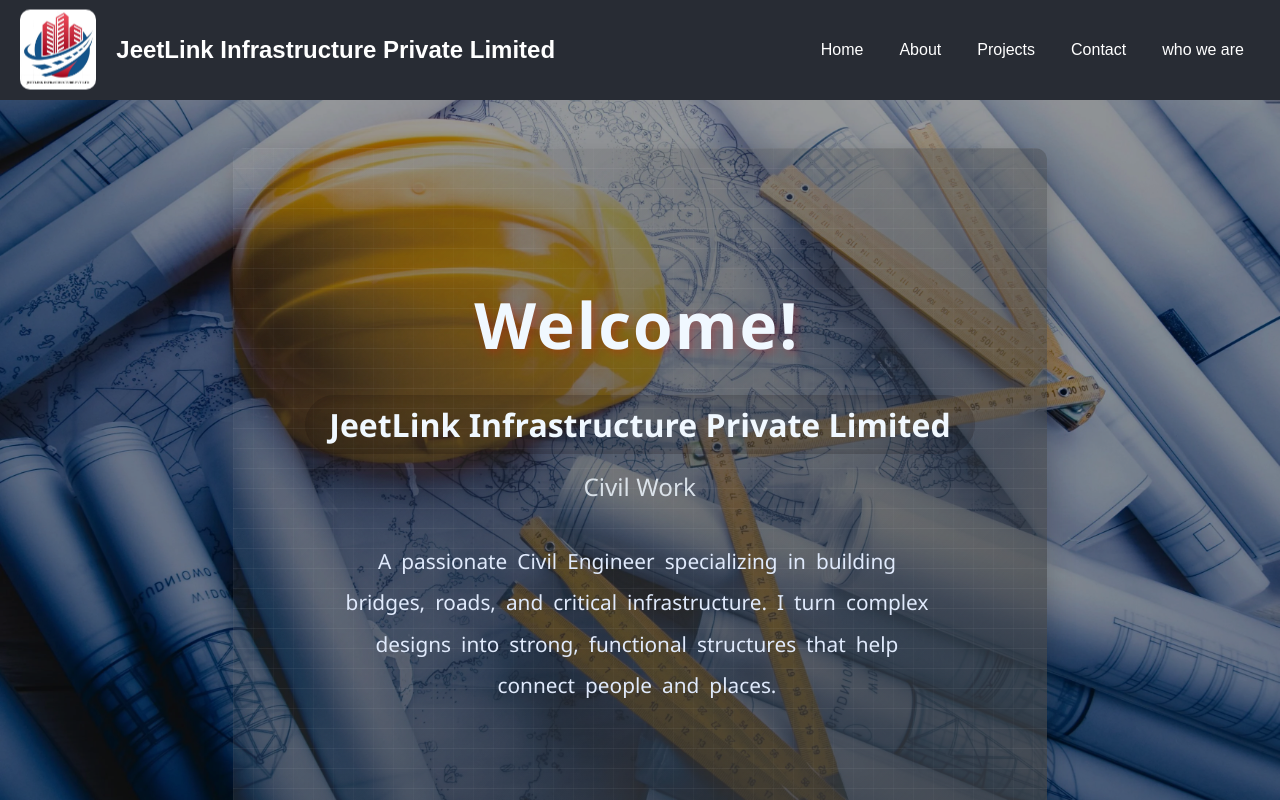
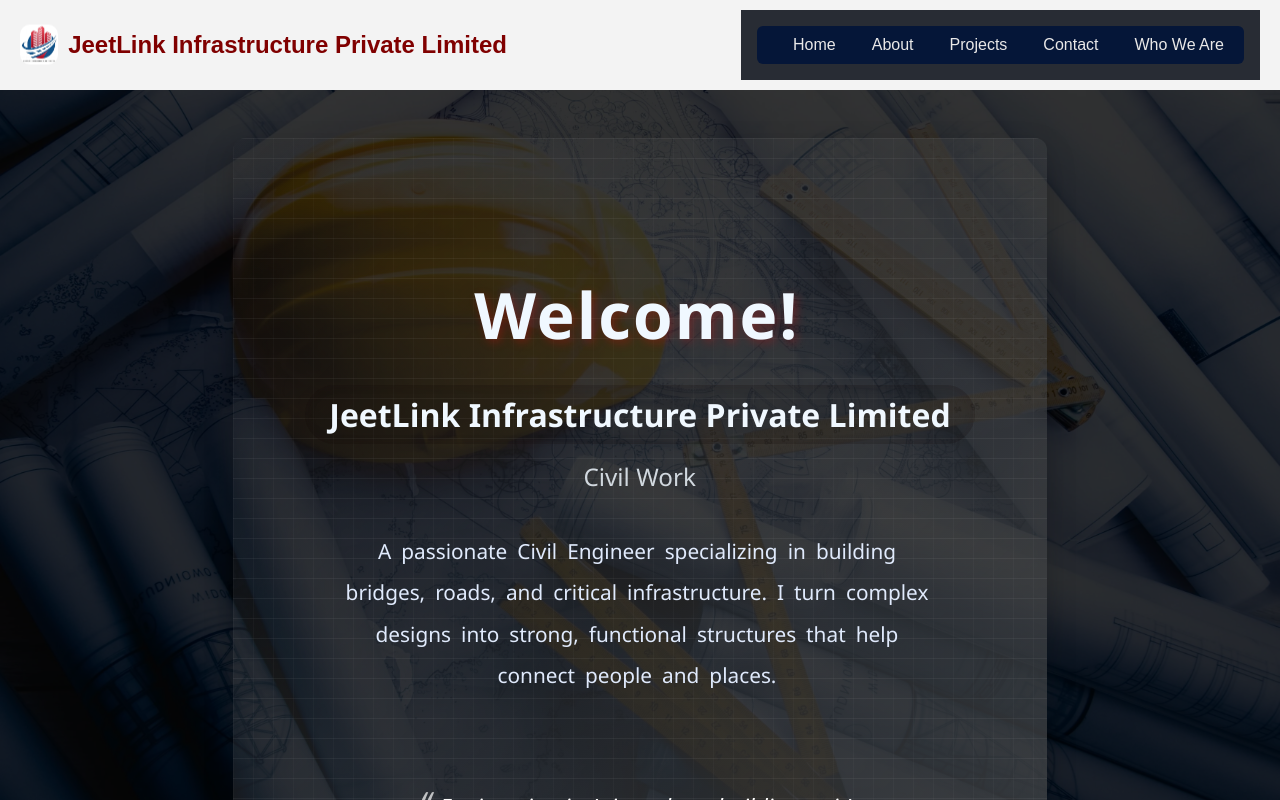
Before and after one commit to tarunkumar6468/jeetweb, a React (Create React App) app: page / in a window 1280 px wide. Shown: the top 800 px of the page. Built offline with nearby package versions, Linux system fonts and the light colour scheme.

Commit message:
pdated 12/31/2025 last commit of the year

```diff
--- a/public/index.html
+++ b/public/index.html
@@ -22,6 +22,9 @@
 
       /* Background image on body */
       body {
+  margin: 0;
+  min-height: 100vh;
+  position: relative;              /* important */
   background-image: url('./background.webp');
   background-size: cover;
   background-position: center;
@@ -30,16 +33,20 @@
   color: white; /* white text on dark bg */
 }
 
-      /* Optional overlay with a pseudo-element */
+/* Overlay */
 body::before {
   content: "";
   position: fixed;
-        top: 0;
-        left: 0;
-        right: 0;
-        bottom: 0;
-        background-color: rgba(0, 0, 0, 0.4); /* dark transparent overlay */
-        z-index: -1;
+  inset: 0;                        /* replaces top/left/right/bottom */
+  background-color: rgba(0, 0, 0, 0.8); /* adjust opacity */
+  z-index: 0;
+}
+
+/* Keep content above overlay */
+body > * {
+  position: relative;
+  z-index: 1;
+
       }
 
       /* Make sure the app root is full height */
--- a/src/components/Header.js
+++ b/src/components/Header.js
@@ -14,7 +14,7 @@
   const handleLogoClick = () => {
     setClicked(true);
     scrollToSection("home");
-    setTimeout(() => setClicked(false), 300); // Reset after animation
+    setTimeout(() => setClicked(false), 300);
   };
 
   return (
@@ -23,34 +23,24 @@
         <img
           src={logo}
           alt="Logo"
-          style={styles.logo}
           className={`floating-logo ${clicked ? "clicked" : ""}`}
           onClick={handleLogoClick}
         />
-        <h1 style={styles.title}>JeetLink Infrastructure Private Limited
+        <h1 style={styles.title}>
+          JeetLink Infrastructure Private Limited
         </h1>
       </div>
+
       <nav>
         <ul style={styles.navList}>
-          <li style={styles.navItem} onClick={() => scrollToSection("home")}>
-            Home
-          </li>
-          <li style={styles.navItem} onClick={() => scrollToSection("about")}>
-            About
-          </li>
-          <li style={styles.navItem} onClick={() => scrollToSection("projects")}>
-            Projects
-          </li>
-          <li style={styles.navItem} onClick={() => scrollToSection("contact")}>
-            Contact
-          </li>
-          <li style={styles.navItem} onClick={() => scrollToSection("contact")}>
-            who we are
-          </li>
+          <li style={styles.navItem} onClick={() => scrollToSection("home")}>Home</li>
+          <li style={styles.navItem} onClick={() => scrollToSection("about")}>About</li>
+          <li style={styles.navItem} onClick={() => scrollToSection("projects")}>Projects</li>
+          <li style={styles.navItem} onClick={() => scrollToSection("contact")}>Contact</li>
+          <li style={styles.navItem} onClick={() => scrollToSection("contact")}>Who We Are</li>
         </ul>
       </nav>
 
-      {/* Style: floating + hover/click round and scale */}
       <style>{`
         .floating-logo {
           height: 40px;
@@ -86,9 +76,10 @@
     display: "flex",
     justifyContent: "space-between",
     alignItems: "center",
-    backgroundColor: "#282c34",
+    backgroundColor: "#f3f3f3ff", // MAROON
+
     padding: "10px 20px",
-    color: "white",
+    color: "#800000",
   },
   logoContainer: {
     display: "flex",
@@ -107,10 +98,15 @@
   listStyle: "none",
   gap: "20px",
   margin: 0,
-    padding: 0,
+  padding: "10px 20px",      // ADD padding
+   backgroundColor: "#051638ff", // ← CHANGE COLOR HERE (maroon)
+  borderRadius: "6px",       // optional (looks better)
 },
   navItem: {
     cursor: "pointer",
+    color: "#e9e8e8ff",
+    fontWeight: "500",
+
   },
 };
 
```
Lines whose indentation alone changed are shown as unchanged.
